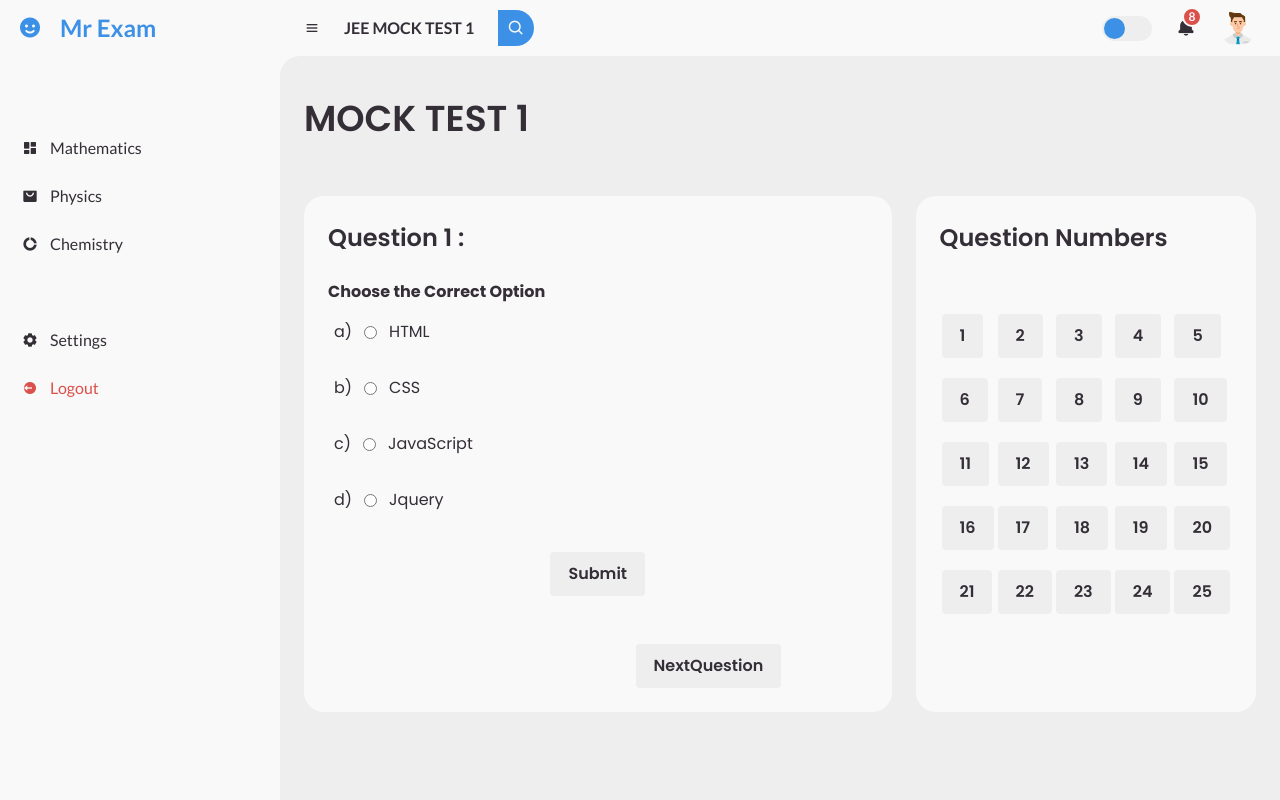
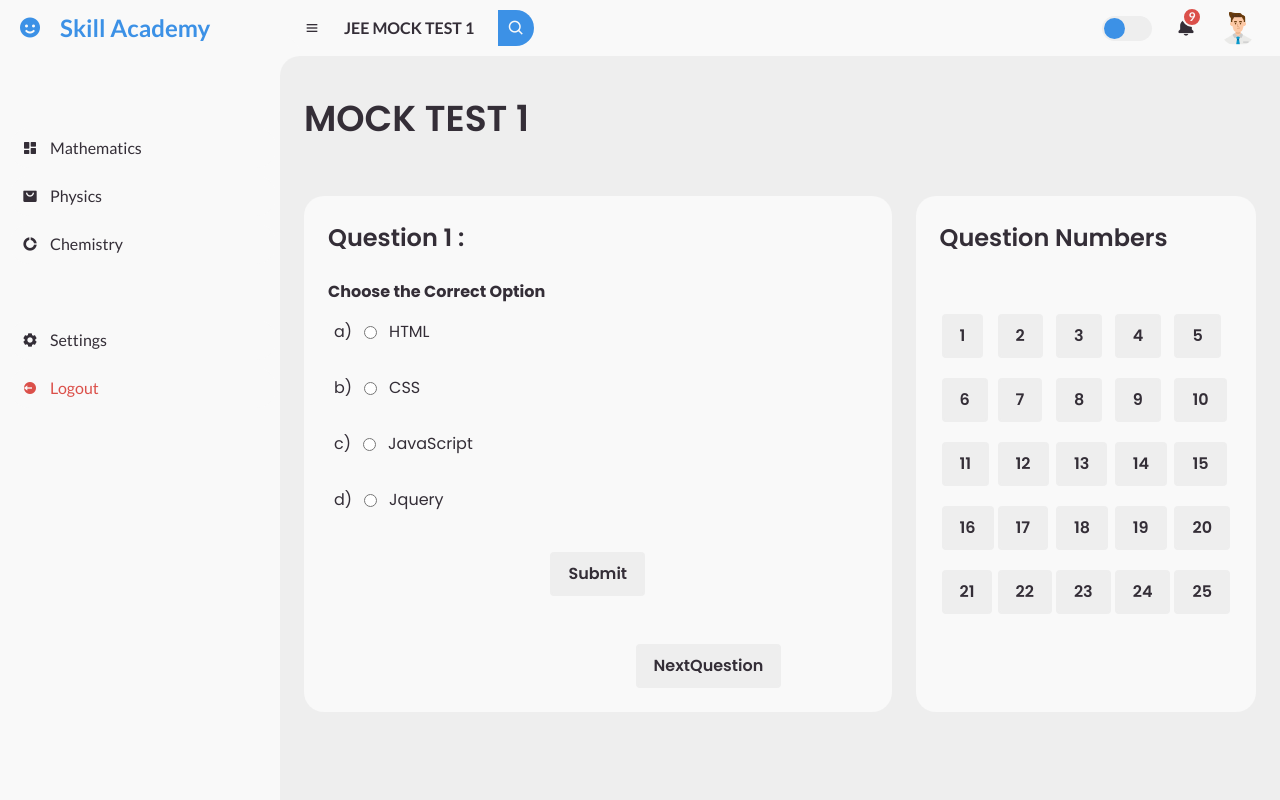
Before and after one commit to srvnarunraj/MrQuiz, a Django app: template templates/index.html in a window 1280 px wide. Run offline with Django 4.2, Linux system fonts and the light colour scheme; the template is opened without the code that fills it: most values are stand-ins (such as "Sample title", 1, 10 or a date in 2020); some libraries are stand-ins or nearby versions.

Commit message:
Updated UI Actions

```diff
--- a/Quiz/urls.py
+++ b/Quiz/urls.py
@@ -5,8 +5,8 @@ urlpatterns = [
     path('phy',views.phy),
     path('chem',views.chem),
     path('math',views.math),
-    path('phy-<int:q>',views.phy),
-    path('chem-<int:q>',views.chem),
-    path('math-<int:q>',views.math),
+    path('phy/<int:q>',views.phy),
+    path('chem/<int:q>',views.chem),
+    path('math/<int:q>',views.math),
     path('submitanswer',views.submitanswer)
 ]
--- a/templates/navbar.html
+++ b/templates/navbar.html
@@ -25,7 +25,7 @@
         <label for="switch-mode" class="switch-mode"></label>
         <a href="#" class="notification">
             <i class='bx bxs-bell' ></i>
-            <span class="num">8</span>
+            <span class="num">9</span>
         </a>
         <a href="#" class="profile">
             <img src="{% static 'images/people.png' %}">
--- a/templates/questions.html
+++ b/templates/questions.html
@@ -68,7 +68,8 @@
                 &nbsp;&nbsp;&nbsp;&nbsp;&nbsp;&nbsp;&nbsp;&nbsp;&nbsp;
                 &nbsp;&nbsp;&nbsp;&nbsp;&nbsp;&nbsp;&nbsp;&nbsp;&nbsp;
                 &nbsp;
-        <a href="{{path}}-{{q}}">
+
+                <a href="{{q}}">
             <button class='mybutton'>NextQuestion</button>
         </a>
     </div>
@@ -80,49 +81,49 @@
         <table class=mytable>
             <tr>
                     <th></th>
-                    <td><a href="{{path}}-1"><button class='mybutton '>1</button></a></td>
-                    <td><a href="{{path}}-2"><button class='  mybutton '>2</button></a></td>
-                    <td><a href="{{path}}-3"><button class='  mybutton '>3</button></a></td>
-                    <td><a href="{{path}}-4"><button class='  mybutton '>4</button></a></td>
-                    <td><a href="{{path}}-5"><button class='  mybutton '>5</button></a></td>
+                    <td><a href="/{{path}}/1"><button class='mybutton '>1</button></a></td>
+                    <td><a href="/{{path}}/2"><button class='  mybutton '>2</button></a></td>
+                    <td><a href="/{{path}}/3"><button class='  mybutton '>3</button></a></td>
+                    <td><a href="/{{path}}/4"><button class='  mybutton '>4</button></a></td>
+                    <td><a href="/{{path}}/5"><button class='  mybutton '>5</button></a></td>
             </tr>
 
             <tr>
                     <th><br></th>
-                    <td><a href="{{path}}-6"><button class='  mybutton'>6</button></a></td>
-                    <td><a href="{{path}}-7"><button class='  mybutton '>7</button></a></td>
-                    <td><a href="{{path}}-8"><button class='  mybutton '>8</button></a></td>
-                    <td><a href="{{path}}-9"><button class='  mybutton '>9</button></a></td>
-                    <td><a href="{{path}}-10"><button class='  mybutton '>10</button></a></td>
+                    <td><a href="/{{path}}/6"><button class='  mybutton'>6</button></a></td>
+                    <td><a href="/{{path}}/7"><button class='  mybutton '>7</button></a></td>
+                    <td><a href="/{{path}}/8"><button class='  mybutton '>8</button></a></td>
+                    <td><a href="/{{path}}/9"><button class='  mybutton '>9</button></a></td>
+                    <td><a href="/{{path}}/10"><button class='  mybutton '>10</button></a></td>
 
             </tr>
 
             <tr>
                     <th><br></th>
-                    <td><a href="{{path}}-11"><button class='  mybutton '>11</button></a></td>
-                    <td><a href="{{path}}-12"><button class='  mybutton '>12</button></a></td>
-                    <td><a href="{{path}}-13"><button class='  mybutton '>13</button></a></td>
-                    <td><a href="{{path}}-14"><button class='  mybutton '>14</button></a></td>
-                    <td><a href="{{path}}-15"><button class='  mybutton '>15</button></a></td>
+                    <td><a href="/{{path}}/11"><button class='  mybutton '>11</button></a></td>
+                    <td><a href="/{{path}}/12"><button class='  mybutton '>12</button></a></td>
+                    <td><a href="/{{path}}/13"><button class='  mybutton '>13</button></a></td>
+                    <td><a href="/{{path}}/14"><button class='  mybutton '>14</button></a></td>
+                    <td><a href="/{{path}}/15"><button class='  mybutton '>15</button></a></td>
 
             </tr>
 
             <tr>
                     <th><br></th>
-                    <td><a href="{{path}}-16"><button class='  mybutton'>16</button></a></td>
-                    <td><a href="{{path}}-17"><button class='  mybutton '>17</button></a></td>
-                    <td><a href="{{path}}-18"><button class='  mybutton '>18</button></a></td>
-                    <td><a href="{{path}}-19"><button class='  mybutton '>19</button></a></td>
-                    <td><a href="{{path}}-20"><button class='  mybutton '>20</button></a></td>
+                    <td><a href="/{{path}}/16"><button class='  mybutton'>16</button></a></td>
+                    <td><a href="/{{path}}/17"><button class='  mybutton '>17</button></a></td>
+                    <td><a href="/{{path}}/18"><button class='  mybutton '>18</button></a></td>
+                    <td><a href="/{{path}}/19"><button class='  mybutton '>19</button></a></td>
+                    <td><a href="/{{path}}/20"><button class='  mybutton '>20</button></a></td>
             </tr>
 
             <tr>
                     <th><br></th>
-                    <td><a href="{{path}}-21"><button class=' mybutton '>21</button></a></td>&nbsp;
-                    <td><a href="{{path}}-22"><button class=' mybutton '>22</button></a></td>
-                    <td><a href="{{path}}-23"><button class=' mybutton '>23</button></a></td>
-                    <td><a href="{{path}}-24"><button class=' mybutton '>24</button></a></td>
-                    <td><a href="{{path}}-25"><button class=' mybutton '>25</button></a></td>
+                    <td><a href="/{{path}}/21"><button class=' mybutton '>21</button></a></td>&nbsp;
+                    <td><a href="/{{path}}/22"><button class=' mybutton '>22</button></a></td>
+                    <td><a href="/{{path}}/23"><button class=' mybutton '>23</button></a></td>
+                    <td><a href="/{{path}}/24"><button class=' mybutton '>24</button></a></td>
+                    <td><a href="/{{path}}/25"><button class=' mybutton '>25</button></a></td>
             </tr>
         </table>
     </div>
--- a/templates/sidebar.html
+++ b/templates/sidebar.html
@@ -3,7 +3,7 @@
 <section id="sidebar">
     <a href="/" class="brand">
         <i class='bx bxs-smile'></i>
-        <span class="text">Mr Exam</span>
+        <span class="text">Skill Academy</span>
     </a>
 
     <ul class="side-menu top">
@@ -12,7 +12,7 @@
         {% else %}
         <li >
         {% endif %}
-            <a href="math">
+            <a href="/math">
                 <i class='bx bxs-dashboard' ></i>
                 <span class="text">Mathematics</span>
             </a>
@@ -22,7 +22,7 @@
         {% else %}
         <li >
         {% endif %}
-            <a href="phy">
+            <a href="/phy">
                 <i class='bx bxs-shopping-bag-alt' ></i>
                 <span class="text">Physics</span>
             </a>
@@ -32,7 +32,7 @@
         {% else %}
         <li>
         {% endif %}
-            <a href="chem">
+            <a href="/chem">
                 <i class='bx bxs-doughnut-chart' ></i>
                 <span class="text">Chemistry</span>
             </a>
@@ -40,13 +40,13 @@
     </ul>
     <ul class="side-menu">
         <li>
-            <a href="#">
+            <a href="">
                 <i class='bx bxs-cog' ></i>
                 <span class="text">Settings</span>
             </a>
         </li>
         <li>
-            <a href="#" class="logout">
+            <a href="logout" class="logout">
                 <i class='bx bxs-log-out-circle' ></i>
                 <span class="text">Logout</span>
             </a>
```
Also changed, not shown: Quiz/views.py (+27 -6 lines).
